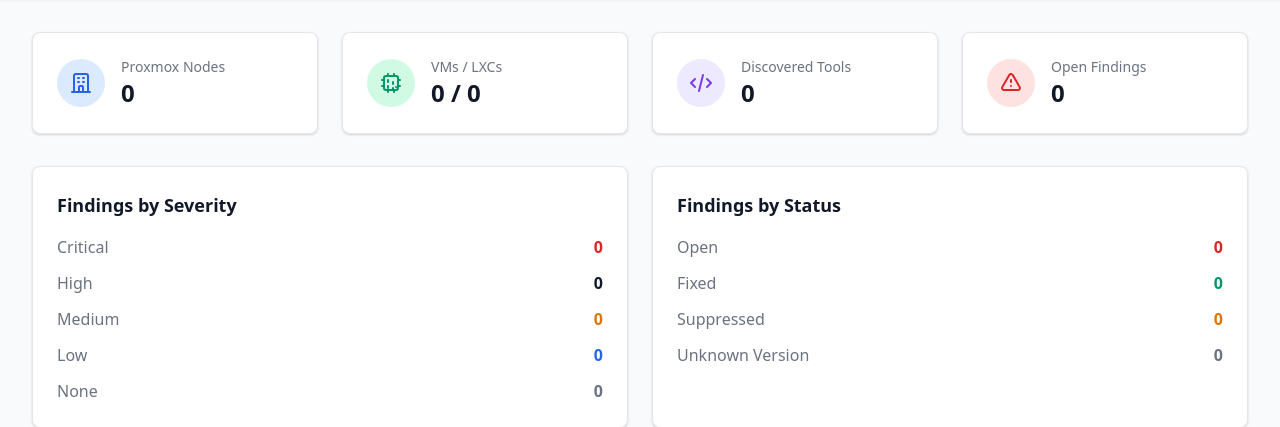
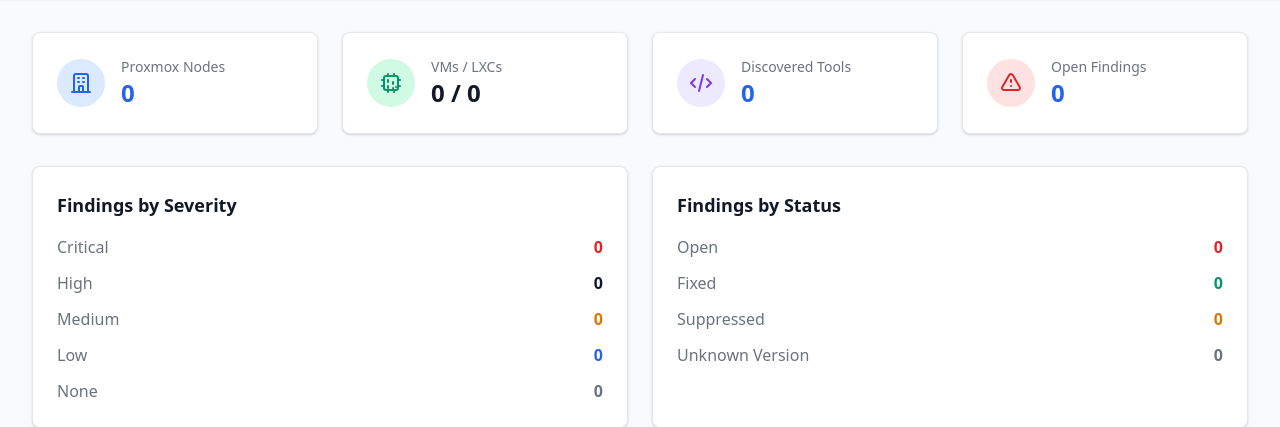
Before and after one commit to paddy73-ch/vigilance, a FastAPI app: page / in a window 1280 px wide. Shown: the part 65-492 px from the top of the page. Run offline with FastAPI, Linux system fonts and the light colour scheme; data that the repository does not hold is empty; some libraries are stand-ins or nearby versions.

Commit message:
Link dashboard metrics to filtered views

```diff
--- a/vigilance/web/templates/dashboard.html
+++ b/vigilance/web/templates/dashboard.html
@@ -15,7 +15,7 @@
                 </div>
                 <div class="ml-4">
                     <p class="text-sm text-gray-500 dark:text-gray-400">Proxmox Nodes</p>
-                    <p class="text-2xl font-bold" x-text="stats.total_nodes || 0"></p>
+                    <a href="/nodes" class="text-2xl font-bold text-blue-600 hover:underline" x-text="stats.total_nodes || 0" aria-label="Proxmox Nodes öffnen"></a>
                 </div>
             </div>
         </div>
@@ -43,7 +43,7 @@
                 </div>
                 <div class="ml-4">
                     <p class="text-sm text-gray-500 dark:text-gray-400">Discovered Tools</p>
-                    <p class="text-2xl font-bold" x-text="stats.total_tools || 0"></p>
+                    <a href="/findings" class="text-2xl font-bold text-blue-600 hover:underline" x-text="stats.total_tools || 0" aria-label="Discovered Tools öffnen"></a>
                 </div>
             </div>
         </div>
@@ -57,7 +57,7 @@
                 </div>
                 <div class="ml-4">
                     <p class="text-sm text-gray-500 dark:text-gray-400">Open Findings</p>
-                    <p class="text-2xl font-bold" x-text="stats.open_findings || 0"></p>
+                    <a href="/findings?status=open" class="text-2xl font-bold text-blue-600 hover:underline" x-text="stats.open_findings || 0" aria-label="Open Findings öffnen"></a>
                 </div>
             </div>
         </div>
@@ -70,23 +70,23 @@
             <div class="space-y-3">
                 <div class="flex items-center justify-between">
                     <span class="text-gray-500 dark:text-gray-400">Critical</span>
-                    <span class="font-bold text-red-600 dark:text-red-400" x-text="stats.findings_by_severity.CRITICAL || 0"></span>
+                    <a href="/findings?severity=CRITICAL" class="font-bold text-red-600 dark:text-red-400 hover:underline" x-text="stats.findings_by_severity.CRITICAL || 0"></a>
                 </div>
                 <div class="flex items-center justify-between">
                     <span class="text-gray-500 dark:text-gray-400">High</span>
-                    <span class="font-bold text-orange-600 dark:text-orange-400" x-text="stats.findings_by_severity.HIGH || 0"></span>
+                    <a href="/findings?severity=HIGH" class="font-bold text-orange-600 dark:text-orange-400 hover:underline" x-text="stats.findings_by_severity.HIGH || 0"></a>
                 </div>
                 <div class="flex items-center justify-between">
                     <span class="text-gray-500 dark:text-gray-400">Medium</span>
-                    <span class="font-bold text-yellow-600 dark:text-yellow-400" x-text="stats.findings_by_severity.MEDIUM || 0"></span>
+                    <a href="/findings?severity=MEDIUM" class="font-bold text-yellow-600 dark:text-yellow-400 hover:underline" x-text="stats.findings_by_severity.MEDIUM || 0"></a>
                 </div>
                 <div class="flex items-center justify-between">
                     <span class="text-gray-500 dark:text-gray-400">Low</span>
-                    <span class="font-bold text-blue-600 dark:text-blue-400" x-text="stats.findings_by_severity.LOW || 0"></span>
+                    <a href="/findings?severity=LOW" class="font-bold text-blue-600 dark:text-blue-400 hover:underline" x-text="stats.findings_by_severity.LOW || 0"></a>
                 </div>
                 <div class="flex items-center justify-between">
                     <span class="text-gray-500 dark:text-gray-400">None</span>
-                    <span class="font-bold text-gray-500 dark:text-gray-400" x-text="stats.findings_by_severity.NONE || 0"></span>
+                    <a href="/findings?severity=NONE" class="font-bold text-gray-500 dark:text-gray-400 hover:underline" x-text="stats.findings_by_severity.NONE || 0"></a>
                 </div>
             </div>
         </div>
--- a/vigilance/web/templates/findings.html
+++ b/vigilance/web/templates/findings.html
@@ -131,6 +131,12 @@ function findingsPage() {
         suppressReason: '',
         suppressExpires: '',
 
+        init() {
+            const params = new URLSearchParams(window.location.search);
+            this.filters.status = params.get('status') || '';
+            this.filters.severity = params.get('severity') || '';
+        },
+
         async loadFindings() {
             const params = new URLSearchParams();
             params.append('status', this.filters.status);
```
